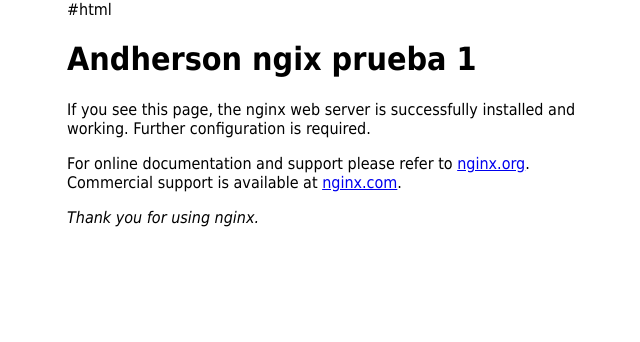
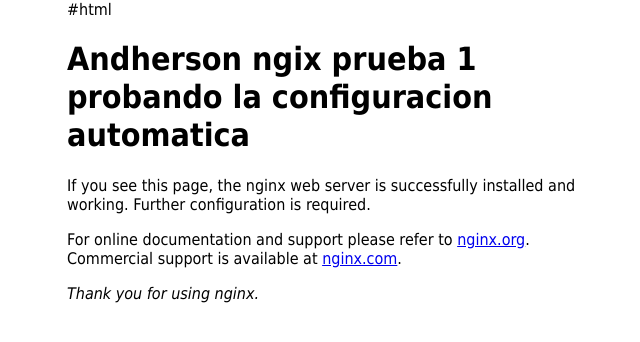
Before and after one commit to Andherson333333/jenkins, a plain HTML site: page index.html in a window 1280 px wide. Shown: the whole page, without its empty margins (293-933 px from the left). Drawn offline with Linux system fonts and the light colour scheme.

Commit message:
Update index.html

```diff
--- a/index.html
+++ b/index.html
@@ -10,7 +10,7 @@
 </style>
 </head>
 <body>
-<h1>Andherson ngix prueba 1</h1>
+<h1>Andherson ngix prueba 1 probando la configuracion automatica</h1>
 <p>If you see this page, the nginx web server is successfully installed and
 working. Further configuration is required.</p>
 
```
